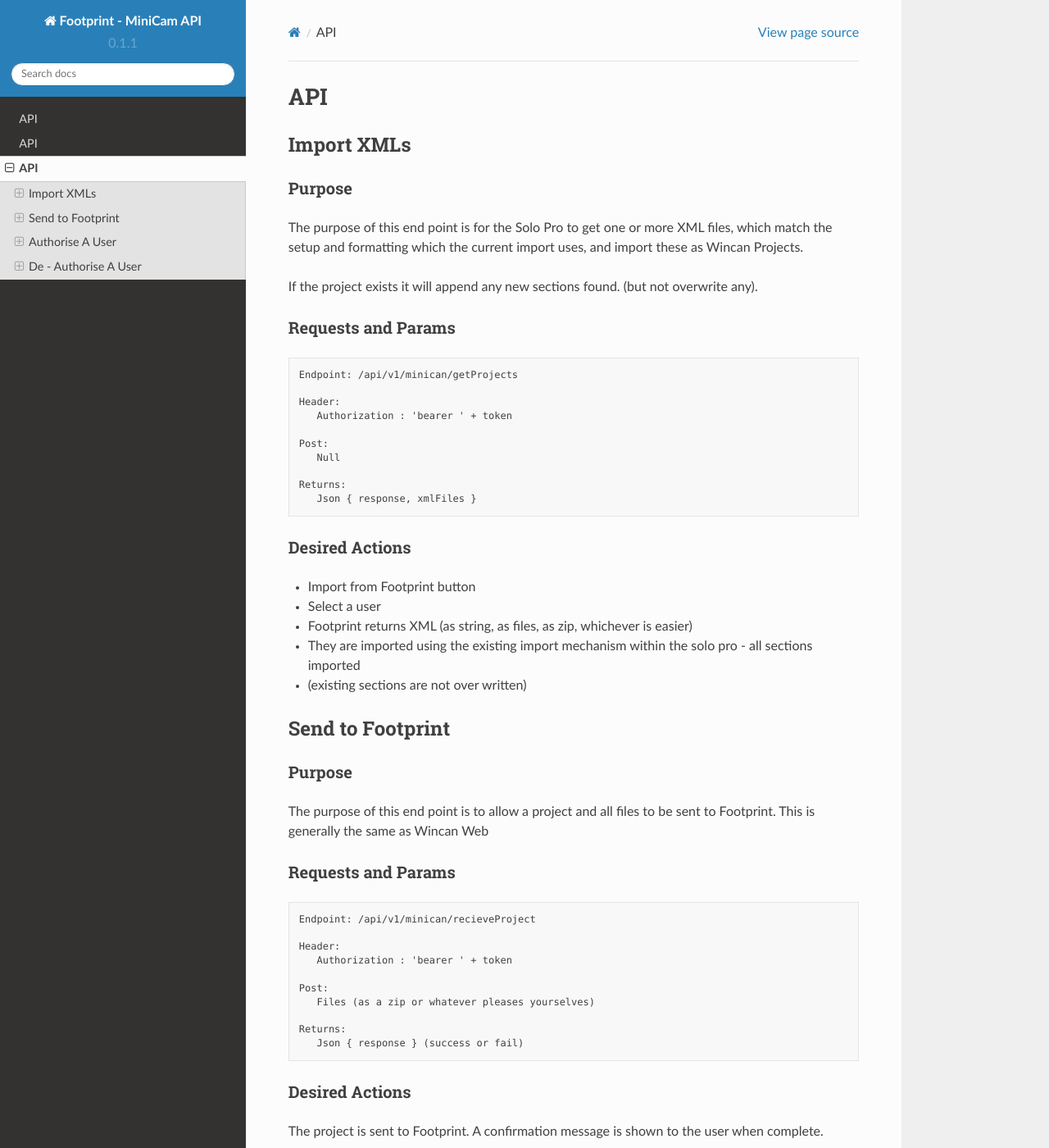
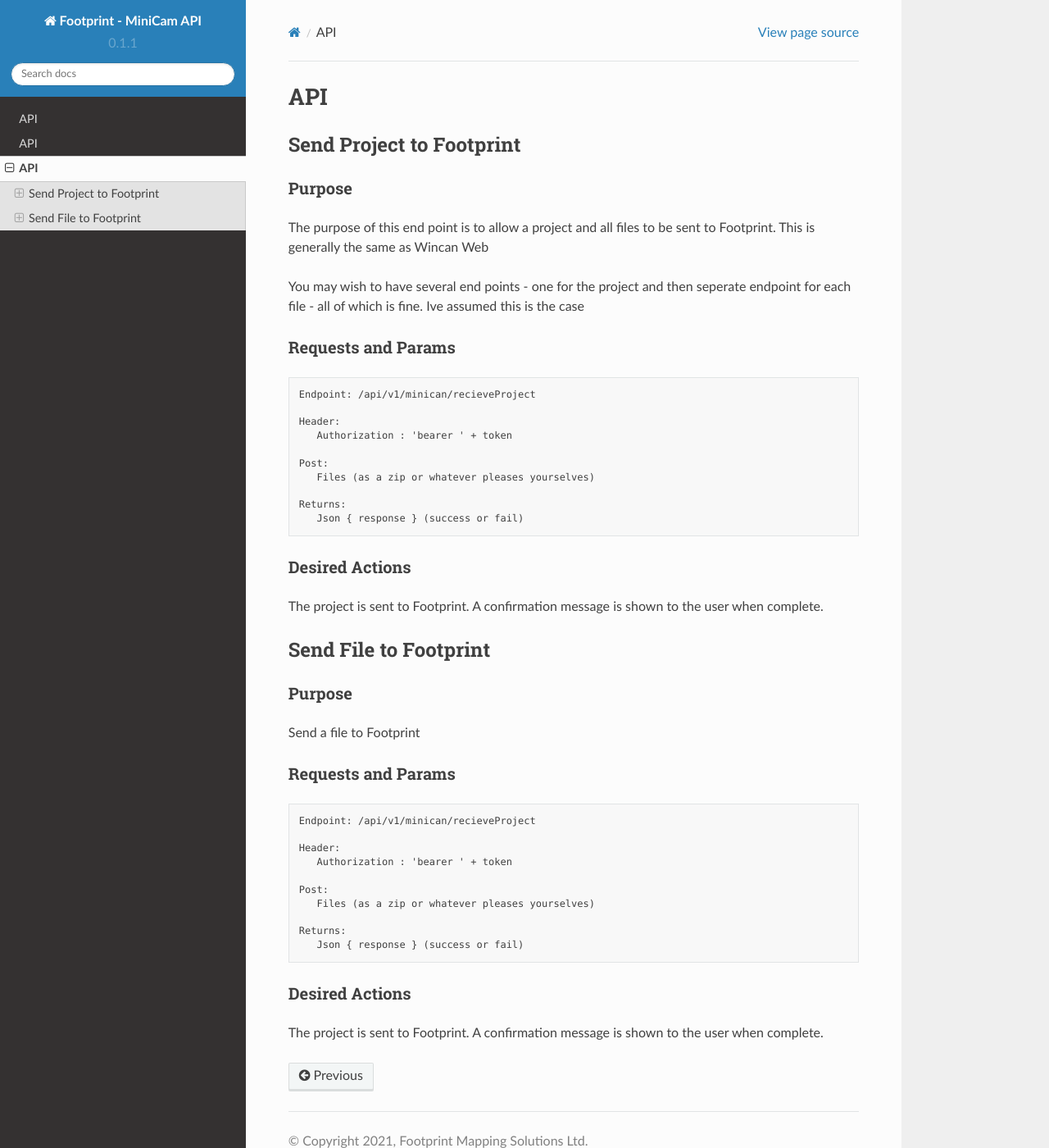
Before and after one commit to matthiscock/minicamapi, a Sphinx documentation site: the page built from docs/source/api-export.rst, in a window 1280 px wide and 1400 px high. Shown: the whole window at 82% size. Built offline with Sphinx 7.4.7 and the Read the Docs theme 2.0.0, drawn with Linux system fonts in a browser that asks for light colours; pages that are not in the unit, such as notebooks, are missing from menus; some of the changed text lies outside the part shown.

Commit message:
Update api-export.rst

```diff
--- a/docs/source/api-export.rst
+++ b/docs/source/api-export.rst
@@ -1,52 +1,17 @@
 API
 ===
 
-Import XMLs
-------------
 
-Purpose
-~~~~~~~
+Send Project to Footprint
+----------------
 
-The purpose of this end point is for the Solo Pro to get one or more XML files, which match the setup and formatting which the current import uses, and import these as Wincan Projects.
-
-If the project exists it will append any new sections found. (but not overwrite any).
-
-
-Requests and Params
-~~~~~~~~~~~~~~~~~~~
-
-.. code-block:: php
-
-   Endpoint: /api/v1/minican/getProjects
-
-   Header:
-      Authorization : 'bearer ' + token
-
-   Post:
-      Null
-
-   Returns:
-      Json { response, xmlFiles }
-
-
-Desired Actions
-~~~~~~~~~~~~~~~
-
-* Import from Footprint button
-* Select a user
-* Footprint returns XML (as string, as files, as zip, whichever is easier)
-* They are imported using the existing import mechanism within the solo pro - all sections imported
-* (existing sections are not over written)
-
-
-
-Send to Footprint
-----------------
 Purpose
 ~~~~~~~
 
 The purpose of this end point is to allow a project and all files to be sent to Footprint.
 This is generally the same as Wincan Web
+
+You may wish to have several end points - one for the project and then seperate endpoint for each file - all of which is fine. Ive assumed this is the case
 
 
 Requests and Params
@@ -74,21 +39,13 @@
 
 
 
-
-
-
-
-
-
-Authorise A User
+Send File to Footprint
 ----------------
 
 Purpose
 ~~~~~~~
 
-The purpose of this end point is to allow a user to get and send information to Footprint.
-A token (which lasts forever) is given to allow this to happen without the need to authorise everytime.
-Tokens are managed in Footprint for ease
+Send a file to Footprint
 
 
 Requests and Params
@@ -96,36 +53,19 @@
 
 .. code-block:: php
 
-   Endpoint: /api/v1/minican/authoriseUser
+   Endpoint: /api/v1/minican/recieveProject
+
+   Header:
+      Authorization : 'bearer ' + token
 
    Post:
-      username, password
+      Files (as a zip or whatever pleases yourselves)
 
    Returns:
-      Json { response, name, lastname, token }
+      Json { response } (success or fail)
 
 
 Desired Actions
 ~~~~~~~~~~~~~~~
 
-This user is stored on the system.
-
-
-
-
-
-De - Authorise A User
-----------------
-
-Purpose
-~~~~~~~
-
-The purpose of this end point is to allow a user to be removed from the system.  It does not need to contact Footprint.
-
-
-Desired Actions
-~~~~~~~~~~~~~~~
-
-* List of users which are authorised shown
-* Choose a User
-* This user is removed from the system.
+The project is sent to Footprint.  A confirmation message is shown to the user when complete.
```
